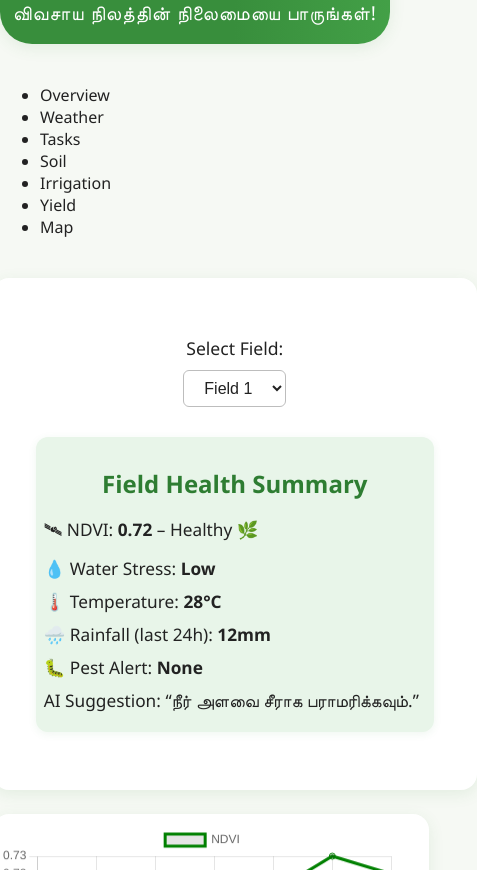
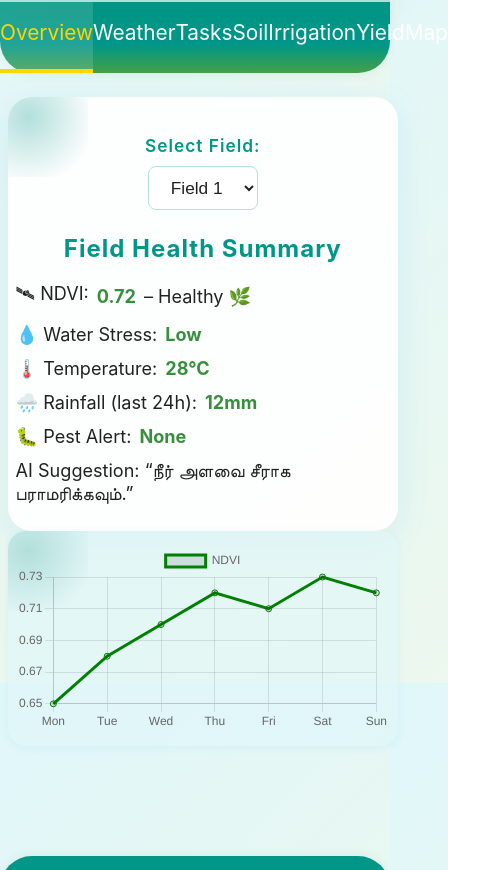
Before and after one commit to KathiravanDevendiran/AGREE_AI, a plain HTML site: page builder.html in a window 390 px wide. Shown: the part 161-1031 px from the top of the page, 477 px wide, since content can reach past the window. Drawn offline with nearby package versions, Linux system fonts and the light colour scheme.

Commit message:
Update style.css

```diff
--- a/style.css
+++ b/style.css
@@ -1,258 +1,360 @@
-/* General styles */
-body {
-    font-family: 'Segoe UI', Arial, sans-serif;
-    background: #f6f9f4;
-    color: #222;
+/* ======= MODERN AGRISTACK DASHBOARD THEME ======= */
+
+/* Reset and base styles */
+html, body {
+    height: 100%;
     margin: 0;
     padding: 0;
+    font-family: 'Inter', 'Segoe UI', Arial, sans-serif;
+    background: linear-gradient(135deg, #e0f7fa 0%, #f1f8e9 100%);
+    color: #222;
+    box-sizing: border-box;
 }
 
-h1 {
+/* Header with glass effect */
+.header {
+    width: 100%;
+    background: rgba(255,255,255,0.7);
+    backdrop-filter: blur(8px);
+    box-shadow: 0 8px 32px rgba(56,142,60,0.10);
+    border-bottom: 2px solid #b2dfdb;
+    padding: 32px 0 18px 0;
     text-align: center;
-    margin-top: 30px;
+    position: sticky;
+    top: 0;
+    z-index: 10;
+}
+.header h1 {
+    margin: 0;
+    font-size: 2.8rem;
+    letter-spacing: 2px;
+    color: #009688;
+    font-weight: 800;
+    text-shadow: 0 2px 8px #b2dfdb;
+}
+.header p {
+    margin: 10px 0 0 0;
+    font-size: 1.15rem;
     color: #388e3c;
-    font-size: 2.5rem;
+    font-weight: 500;
     letter-spacing: 1px;
 }
 
-p {
-    text-align: center;
-    font-size: 1.1rem;
+/* Dashboard layout: sidebar and main */
+.dashboard-layout {
+    display: flex;
+    min-height: 90vh;
+    width: 100%;
+    max-width: 1400px;
+    margin: 0 auto;
+    gap: 0;
 }
 
-label {
+/* Sidebar: vertical, icon-based, modern */
+.sidebar {
+    width: 90px;
+    background: linear-gradient(180deg, #009688 60%, #43a047 100%);
+    display: flex;
+    flex-direction: column;
+    align-items: center;
+    padding: 32px 0;
+    border-radius: 0 32px 32px 0;
+    box-shadow: 2px 0 16px rgba(56,142,60,0.10);
+    min-height: 700px;
+    position: sticky;
+    top: 0;
+}
+.sidebar ul {
+    list-style: none;
+    padding: 0;
+    margin: 0;
+    width: 100%;
+}
+.sidebar li {
+    width: 100%;
+    padding: 22px 0;
+    text-align: center;
+    color: #fff;
+    font-size: 1.5rem;
+    cursor: pointer;
+    border-right: 4px solid transparent;
+    transition: background 0.2s, border-color 0.2s, color 0.2s;
+    position: relative;
+}
+.sidebar li.active,
+.sidebar li:hover {
+    background: rgba(255,255,255,0.13);
+    color: #ffd600;
+    border-right: 4px solid #ffd600;
+}
+.sidebar li::after {
+    content: attr(data-label);
     display: block;
-    margin: 30px auto 10px auto;
-    text-align: center;
-    font-weight: 500;
-    font-size: 1.1rem;
-}
-
-select {
-    display: block;
-    margin: 0 auto 30px auto;
-    padding: 8px 16px;
-    border-radius: 6px;
-    border: 1px solid #bdbdbd;
-    font-size: 1rem;
-    background: #fff;
-    color: #222;
-    transition: border 0.2s;
-}
-
-select:focus {
-    border: 1.5px solid #388e3c;
-    outline: none;
-}
-
-.field-status {
-    background: #e8f5e9;
-    border-radius: 12px;
-    box-shadow: 0 2px 8px rgba(56, 142, 60, 0.08);
-    max-width: 400px;
-    margin: 0 auto 30px auto;
-    padding: 24px 32px;
-}
-
-.field-status h2 {
-    color: #2e7d32;
-    margin-bottom: 18px;
-    text-align: center;
-}
-
-.field-status p {
-    margin: 10px 0;
-    font-size: 1.08rem;
-    text-align: left;
-}
-
-.chart-container {
-    background: #fff;
-    border-radius: 12px;
-    box-shadow: 0 2px 8px rgba(56, 142, 60, 0.08);
-    margin: 0 auto 30px auto;
-    padding: 20px 10px 10px 10px;
-    max-width: 440px;
-}
-
-footer {
-    background: #388e3c;
+    font-size: 0.85rem;
     color: #fff;
-    text-align: center;
-    padding: 16px 0;
-    position: fixed;
-    width: 100%;
-    bottom: 0;
-    left: 0;
-    font-size: 1rem;
-    letter-spacing: 0.5px;
-    box-shadow: 0 -2px 8px rgba(56, 142, 60, 0.08);
-}
-
-/* Add to style.css */
-.header {
-    width: 100%;
-    background: linear-gradient(90deg, #388e3c 60%, #43a047 100%);
-    color: #fff;
-    padding: 32px 0 18px 0;
-    border-radius: 0 0 32px 32px;
-    box-shadow: 0 4px 16px rgba(56,142,60,0.10);
-    margin-bottom: 24px;
-    text-align: center;
-}
-.header h1 {
-    margin: 0;
-    font-size: 2.7rem;
-    letter-spacing: 2px;
-}
-.header p {
-    margin: 10px 0 0 0;
-    font-size: 1.2rem;
+    opacity: 0.7;
+    margin-top: 6px;
     letter-spacing: 1px;
 }
 
-/* Make the site fit the window and use available space */
-html,
-body {
-    height: 100%;
-    min-height: 100%;
-    margin: 0;
-    padding: 0;
-    box-sizing: border-box;
+/* Main content area */
+main {
+    flex: 1;
+    display: flex;
+    flex-direction: column;
+    align-items: stretch;
+    justify-content: flex-start;
+    padding: 40px 4vw 60px 4vw;
+    min-width: 0;
+    gap: 32px;
 }
 
-body {
-    min-height: 100vh;
-    display: flex;
-    flex-direction: column;
-    justify-content: flex-start;
-    background: #f6f9f4;
+/* Card style for all sections */
+.section-card {
+    background: rgba(255,255,255,0.92);
+    border-radius: 24px;
+    box-shadow: 0 8px 32px rgba(33,150,243,0.10);
+    margin: 0 auto;
+    padding: 36px 40px;
+    width: 100%;
+    max-width: 600px;
+    transition: box-shadow 0.2s, transform 0.2s;
+    position: relative;
+    overflow: hidden;
+}
+.section-card::before {
+    content: "";
+    position: absolute;
+    top: -40px; left: -40px;
+    width: 120px; height: 120px;
+    background: radial-gradient(circle, #b2dfdb 0%, transparent 80%);
+    z-index: 0;
+}
+.section-card:hover {
+    box-shadow: 0 16px 48px rgba(33,150,243,0.18);
+    transform: translateY(-2px) scale(1.01);
+}
+.section-card > * {
+    position: relative;
+    z-index: 1;
 }
 
-main {
-    flex: 1 0 auto;
+/* Field status with icons */
+.field-status h2 {
+    color: #009688;
+    margin-bottom: 18px;
+    text-align: center;
+    font-weight: 700;
+    letter-spacing: 1px;
+}
+.field-status p {
+    margin: 12px 0;
+    font-size: 1.13rem;
+    text-align: left;
     display: flex;
-    flex-direction: column;
     align-items: center;
-    justify-content: flex-start;
-    width: 100%;
-    max-width: 900px;
-    margin: 0 auto;
-    padding-bottom: 40px;
+    gap: 8px;
+}
+.field-status strong {
+    color: #388e3c;
+    font-weight: 700;
 }
 
-/* Adjust footer to always stay at the bottom */
-footer {
-    flex-shrink: 0;
-    width: 100%;
-    background: #388e3c;
-    color: #fff;
-    text-align: center;
-    padding: 16px 0;
-    position: relative;
-    left: 0;
-    bottom: 0;
-    font-size: 1rem;
-    letter-spacing: 0.5px;
-    box-shadow: 0 -2px 8px rgba(56, 142, 60, 0.08);
+/* Chart container */
+.chart-container {
+    background: rgba(224,247,250,0.7);
+    border-radius: 18px;
+    box-shadow: 0 2px 8px rgba(33,150,243,0.08);
+    margin: 0 auto 30px auto;
+    padding: 24px 10px 10px 10px;
+    max-width: 540px;
 }
 
-/* Task list styles */
+/* Weather widget */
+.weather-widget {
+    background: #e3f2fd;
+    border-radius: 18px;
+    margin: 0 auto 30px auto;
+    padding: 24px 32px;
+    box-shadow: 0 2px 8px rgba(33, 150, 243, 0.08);
+}
+.weather-widget h3 {
+    color: #1976d2;
+    margin-bottom: 10px;
+    text-align: center;
+    font-weight: 700;
+}
+.weather-widget ul {
+    list-style: none;
+    padding: 0;
+    margin: 0;
+}
+.weather-widget li {
+    font-size: 1.08rem;
+    margin: 8px 0;
+    text-align: left;
+    display: flex;
+    align-items: center;
+    gap: 8px;
+}
+
+/* Task list */
 .task-list {
     background: #fffde7;
-    border-radius: 10px;
-    max-width: 400px;
+    border-radius: 18px;
+    max-width: 540px;
     margin: 0 auto 30px auto;
-    padding: 16px 24px;
+    padding: 24px 32px;
     box-shadow: 0 2px 8px rgba(251, 192, 45, 0.08);
 }
-
 .task-list h3 {
     color: #fbc02d;
     margin-bottom: 10px;
     text-align: center;
+    font-weight: 700;
 }
-
 .task-list input {
-    width: 70%;
-    padding: 6px;
-    border-radius: 5px;
-    border: 1px solid #fbc02d;
+    width: 65%;
+    padding: 8px;
+    border-radius: 7px;
+    border: 1.5px solid #fbc02d;
     margin-right: 8px;
+    font-size: 1rem;
 }
-
 .task-list button {
-    padding: 6px 12px;
-    border-radius: 5px;
+    padding: 8px 16px;
+    border-radius: 7px;
     border: none;
     background: #fbc02d;
     color: #fff;
     font-weight: bold;
     cursor: pointer;
+    font-size: 1rem;
+    transition: background 0.2s;
 }
-
+.task-list button:hover {
+    background: #ffd600;
+    color: #222;
+}
 .task-list ul {
     list-style: none;
     padding: 0;
-    margin: 10px 0 0 0;
+    margin: 14px 0 0 0;
 }
-
 .task-list li {
-    font-size: 1.05rem;
-    margin: 6px 0;
+    font-size: 1.08rem;
+    margin: 8px 0;
     cursor: pointer;
     transition: color 0.2s;
+    padding-left: 8px;
 }
-
 .task-list li.done {
     text-decoration: line-through;
     color: #aaa;
 }
 
-/* Section card styles */
-.section-card {
-    background: #fff;
-    border-radius: 16px;
-    box-shadow: 0 4px 16px rgba(56, 142, 60, 0.10);
-    margin: 24px 0;
-    padding: 28px 32px;
+/* Soil quality, irrigation, yield, map */
+.soil-quality, .irrigation-scheduler, .yield-prediction, .field-map {
+    background: #f3e5f5;
+    border-radius: 18px;
+    margin: 0 auto 30px auto;
+    padding: 24px 32px;
+    box-shadow: 0 2px 8px rgba(156, 39, 176, 0.08);
+}
+.soil-quality h3,
+.irrigation-scheduler h3,
+.yield-prediction h3,
+.field-map h3 {
+    color: #8e24aa;
+    margin-bottom: 10px;
+    text-align: center;
+    font-weight: 700;
+}
+.field-map img {
     width: 100%;
-    max-width: 500px;
-    transition: transform 0.2s, box-shadow 0.2s;
-    opacity: 0;
-    transform: translateY(40px);
-    animation: fadeInUp 0.7s forwards;
+    border-radius: 10px;
+    margin-top: 12px;
+    box-shadow: 0 2px 8px rgba(33,150,243,0.10);
 }
 
-.section-card:nth-child(1) { animation-delay: 0.1s; }
-.section-card:nth-child(2) { animation-delay: 0.2s; }
-.section-card:nth-child(3) { animation-delay: 0.3s; }
-.section-card:nth-child(4) { animation-delay: 0.4s; }
-.section-card:nth-child(5) { animation-delay: 0.5s; }
-.section-card:nth-child(6) { animation-delay: 0.6s; }
-.section-card:nth-child(7) { animation-delay: 0.7s; }
-.section-card:nth-child(8) { animation-delay: 0.8s; }
-
-@keyframes fadeInUp {
-    to {
-        opacity: 1;
-        transform: translateY(0);
-    }
+/* Label and select styling */
+label {
+    display: block;
+    margin: 24px auto 10px auto;
+    text-align: center;
+    font-weight: 600;
+    font-size: 1.08rem;
+    color: #009688;
+    letter-spacing: 1px;
+}
+select {
+    display: block;
+    margin: 0 auto 24px auto;
+    padding: 10px 18px;
+    border-radius: 8px;
+    border: 1.5px solid #b2dfdb;
+    font-size: 1.08rem;
+    background: #fff;
+    color: #222;
+    transition: border 0.2s;
+}
+select:focus {
+    border: 2px solid #009688;
+    outline: none;
 }
 
-.section-card:hover {
-    transform: translateY(-4px) scale(1.01);
-    box-shadow: 0 8px 24px rgba(56, 142, 60, 0.18);
+/* Footer */
+footer {
+    background: #009688;
+    color: #fff;
+    text-align: center;
+    padding: 20px 0;
+    font-size: 1.1rem;
+    letter-spacing: 0.5px;
+    box-shadow: 0 -2px 8px rgba(56, 142, 60, 0.08);
+    border-radius: 32px 32px 0 0;
+    margin-top: 40px;
 }
 
-/* Responsive adjustments */
-@media (max-width: 600px) {
+/* Responsive design */
+@media (max-width: 900px) {
+    .dashboard-layout {
+        flex-direction: column;
+        max-width: 100vw;
+    }
+    .sidebar {
+        flex-direction: row;
+        width: 100vw;
+        min-height: unset;
+        border-radius: 0 0 32px 32px;
+        box-shadow: 0 2px 8px rgba(56,142,60,0.08);
+        padding: 0;
+        position: static;
+    }
+    .sidebar ul {
+        display: flex;
+        flex-direction: row;
+        width: 100vw;
+        justify-content: space-around;
+    }
+    .sidebar li {
+        border-right: none;
+        border-bottom: 4px solid transparent;
+        padding: 18px 0;
+        font-size: 1.3rem;
+    }
+    .sidebar li.active,
+    .sidebar li:hover {
+        background: rgba(255,255,255,0.13);
+        color: #ffd600;
+        border-bottom: 4px solid #ffd600;
+        border-right: none;
+    }
     main {
-        max-width: 100vw;
-        padding: 0 2vw 40px 2vw;
+        padding: 24px 2vw 40px 2vw;
+        gap: 18px;
     }
-
-    .field-status,
+    .section-card,
     .chart-container,
     .weather-widget,
     .task-list,
@@ -261,48 +363,11 @@ footer {
     .yield-prediction,
     .field-map {
         max-width: 98vw;
-        padding: 10px 2vw;
+        padding: 14px 2vw;
     }
-
-    h1 {
+    .header h1 {
         font-size: 2rem;
     }
 }
 
-@media (min-width: 900px) {
-    .dashboard-layout {
-        display: flex;
-        flex-direction: row;
-        align-items: flex-start;
-        width: 100%;
-        max-width: 1200px;
-        margin: 0 auto;
-    }
-    .sidebar {
-        width: 220px;
-        background: #e8f5e9;
-        border-radius: 16px;
-        margin-right: 32px;
-        padding: 24px 0;
-        box-shadow: 0 2px 8px rgba(56,142,60,0.08);
-        min-height: 600px;
-    }
-    .sidebar ul {
-        list-style: none;
-        padding: 0;
-        margin: 0;
-    }
-    .sidebar li {
-        padding: 16px 32px;
-        font-size: 1.1rem;
-        color: #388e3c;
-        cursor: pointer;
-        border-left: 4px solid transparent;
-        transition: background 0.2s, border-color 0.2s;
-    }
-    .sidebar li.active,
-    .sidebar li:hover {
-        background: #c8e6c9;
-        border-left: 4px solid #388e3c;
-    }
-}
+/* ======= END MODERN
```
